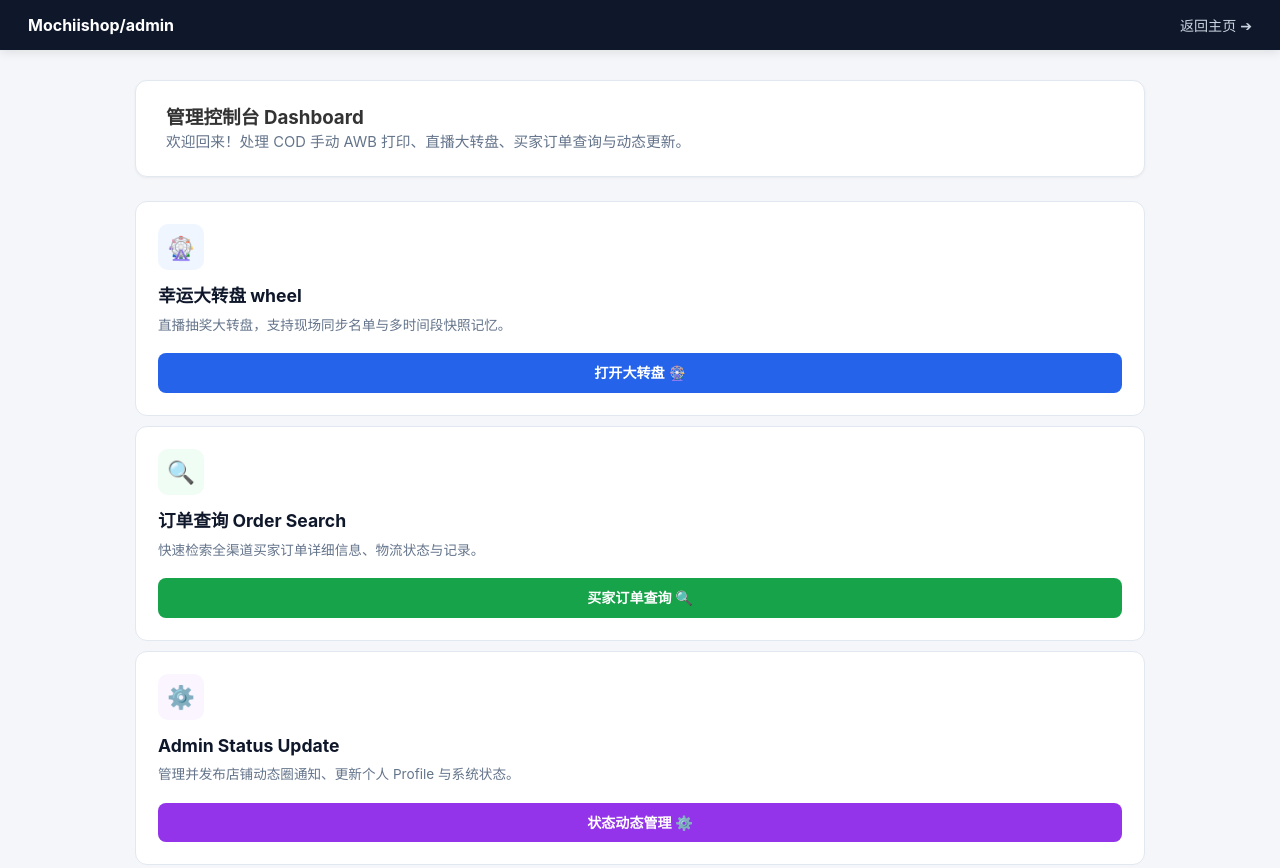
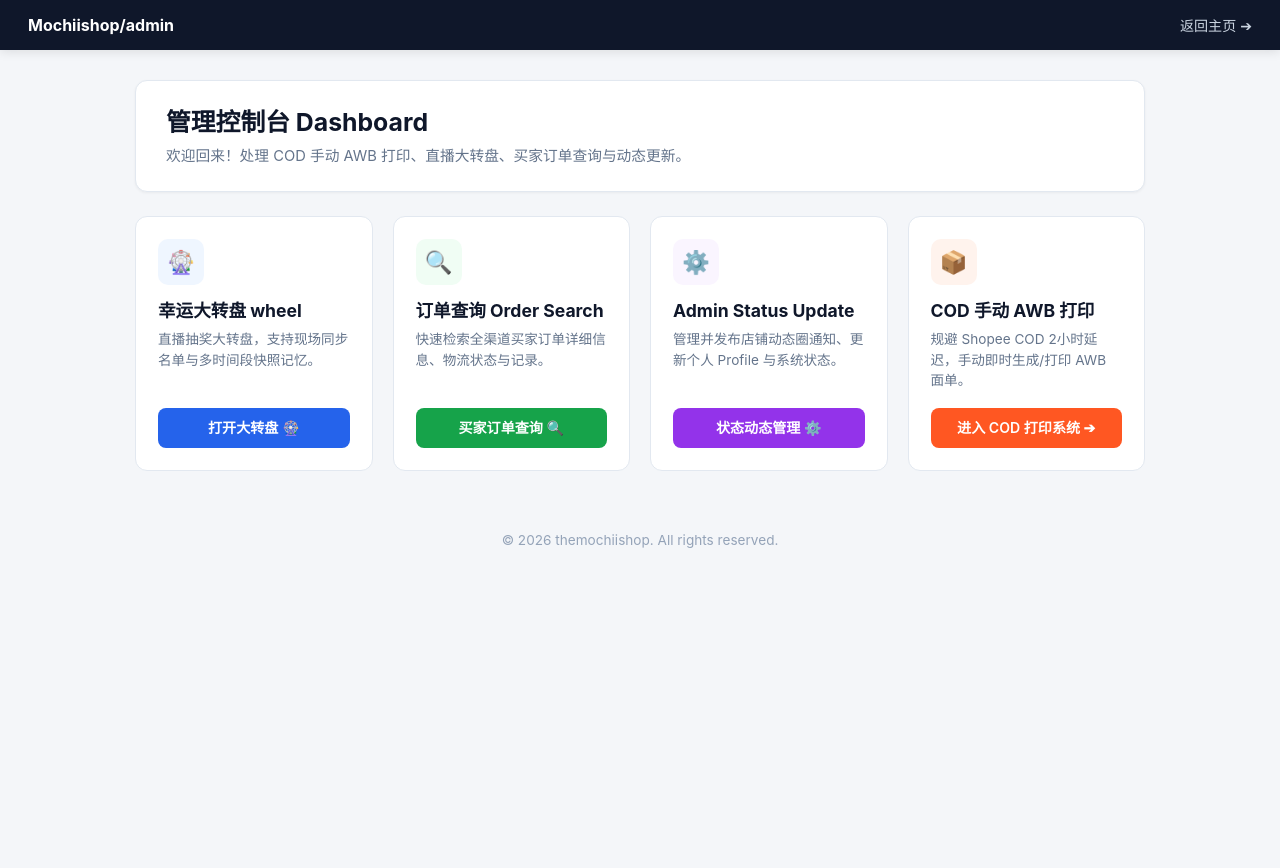
Before and after one commit to themochiishop/admin, a plain HTML site: page index.html in a window 1280 px wide. Shown: the top 868 px of the page. After the commit the page ends 800 px from the top, so only its background shows below. Drawn offline with Linux system fonts and the light colour scheme.

Commit message:
Update index.html

```diff
--- a/index.html
+++ b/index.html
@@ -33,9 +33,11 @@
       box-shadow: 0 1px 3px rgba(0,0,0,0.05);
       margin-bottom: 24px;
     }
-    .dashboard-header h1 { font-size: 1.55rem; color: #0f172a; margin-bottom: 6px; }
+    .dashboard-header h3 { font-size: 1.55rem; color: #0f172a; margin-bottom: 6px; }
     .dashboard-header p { color: #64748b; font-size: 0.92rem; }
+
     .action-grid { display: grid; grid-template-columns: repeat(auto-fit, minmax(230px, 1fr)); gap: 20px; }
+
     .card {
       background: #ffffff;
       border-radius: 12px;
@@ -45,7 +47,6 @@
       flex-direction: column;
       justify-content: space-between;
       transition: all 0.25s ease;
-      margin-bottom: 10px;
     }
     .card:hover { transform: translateY(-4px); box-shadow: 0 12px 20px rgba(0,0,0,0.08); border-color: #cbd5e1; }
     .card-icon { width: 46px; height: 46px; border-radius: 10px; display: flex; align-items: center; justify-content: center; font-size: 1.4rem; margin-bottom: 14px; }
@@ -55,6 +56,7 @@
     .card-status .card-icon { background: #faf5ff; color: #9333ea; }
     .card-title { font-size: 1.1rem; font-weight: 700; color: #0f172a; margin-bottom: 6px; }
     .card-desc { font-size: 0.85rem; color: #64748b; margin-bottom: 18px; line-height: 1.5; }
+
     .card-btn {
       width: 100%;
       padding: 10px 14px;
@@ -69,14 +71,17 @@
       text-decoration: none;
       color: #fff;
     }
-    .btn-orange { background: #ff5722; }
-    .btn-orange:hover { background: #f4511e; }
+
+    /* 补充了 btn-orange 和 btn-cod 的样式 */
+    .btn-orange, .btn-cod { background: #ff5722; }
+    .btn-orange:hover, .btn-cod:hover { background: #f4511e; }
     .btn-blue { background: #2563eb; }
     .btn-blue:hover { background: #1d4ed8; }
     .btn-green { background: #16a34a; }
     .btn-green:hover { background: #15803d; }
     .btn-purple { background: #9333ea; }
     .btn-purple:hover { background: #7e22ce; }
+
     footer { text-align: center; margin-top: 40px; padding: 20px; color: #94a3b8; font-size: 0.85rem; }
   </style>
 </head>
@@ -94,6 +99,10 @@
       <p>欢迎回来！处理 COD 手动 AWB 打印、直播大转盘、买家订单查询与动态更新。</p>
     </div>
 
+    <!-- 所有 4 个卡片都包含在 action-grid 网格布局内 -->
+    <div class="action-grid">
+
+
       <!-- 2. 幸运大转盘 Wheel -->
       <div class="card card-wheel">
         <div>
@@ -101,9 +110,7 @@
           <div class="card-title">幸运大转盘 wheel</div>
           <div class="card-desc">直播抽奖大转盘，支持现场同步名单与多时间段快照记忆。</div>
         </div>
-        <a href="wheel/" class="card-btn btn-blue">
-  打开大转盘 🎡
-</a>
+        <a href="wheel/" class="card-btn btn-blue">打开大转盘 🎡</a>
       </div>
 
       <!-- 3. 买家订单查询 buyer-order-search -->
@@ -113,9 +120,7 @@
           <div class="card-title">订单查询 Order Search</div>
           <div class="card-desc">快速检索全渠道买家订单详细信息、物流状态与记录。</div>
         </div>
-   <a href="buyer-order-search/" class="card-btn btn-green">
-  买家订单查询 🔍
-</a>
+        <a href="buyer-order-search/" class="card-btn btn-green">买家订单查询 🔍</a>
       </div>
 
       <!-- 4. 社交圈动态 my-admin-status -->
@@ -125,27 +130,19 @@
           <div class="card-title">Admin Status Update</div>
           <div class="card-desc">管理并发布店铺动态圈通知、更新个人 Profile 与系统状态。</div>
         </div>
-        <a href="my-admin-status/admin.html" class="card-btn btn-purple">
-  状态动态管理 ⚙️
-</a>
+        <a href="my-admin-status/admin.html" class="card-btn btn-purple">状态动态管理 ⚙️</a>
       </div>
-
-
-
-      <div class="action-grid">
  <!-- 1. COD 面单打印系统 -->
-<div class="card">
+      <div class="card card-cod">
         <div>
           <div class="card-icon">📦</div>
           <div class="card-title">COD 手动 AWB 打印</div>
           <div class="card-desc">规避 Shopee COD 2小时延迟，手动即时生成/打印 AWB 面单。</div>
         </div>
-  <!-- 🚨 确保这里改成相对路径 cod/ ，不要带 .html 后缀 -->
-  <a href="cod/" class="card-btn btn-cod">进入 COD 打印系统 ➔</a>
+        <a href="cod/" class="card-btn btn-orange">进入 COD 打印系统 ➔</a>
       </div>
-    </div></div>
 
-
+    </div>
 
     <footer>© 2026 themochiishop. All rights reserved.</footer>
   </div>
```
Lines whose indentation alone changed are shown as unchanged.
